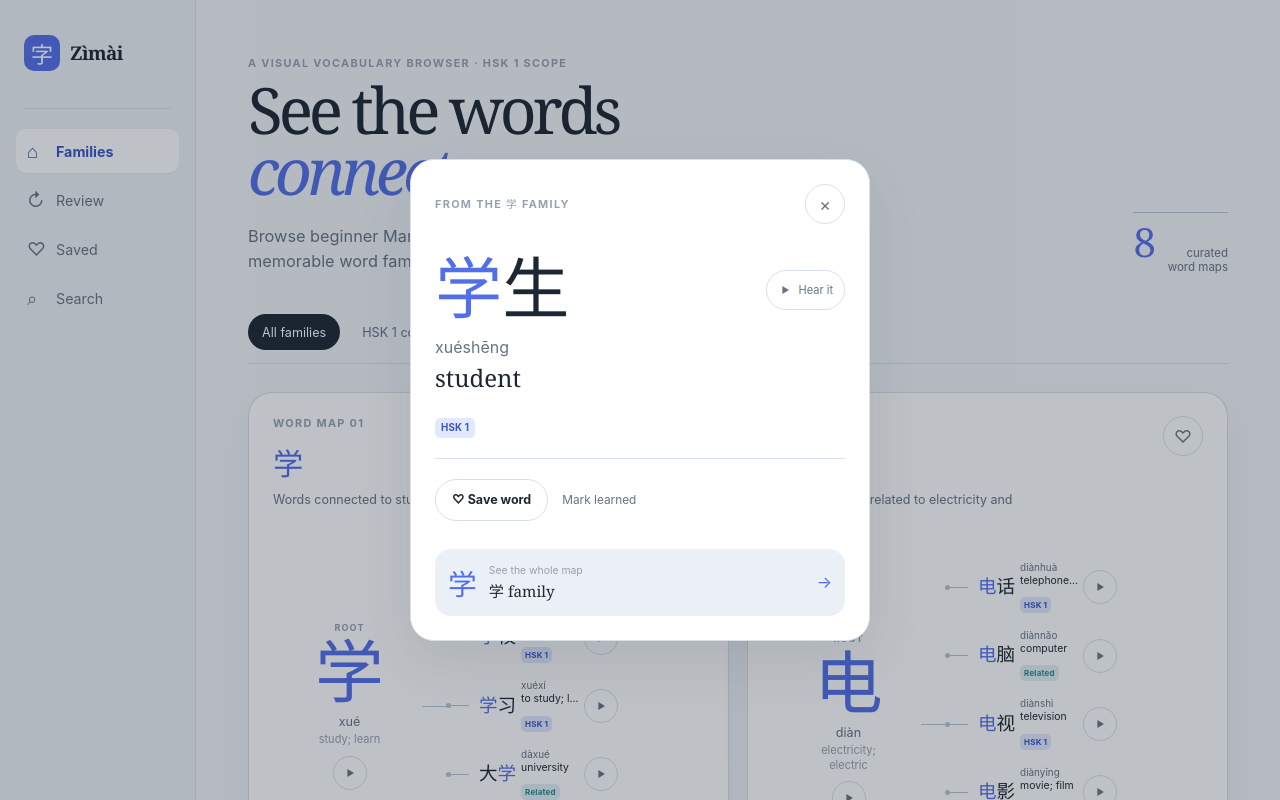
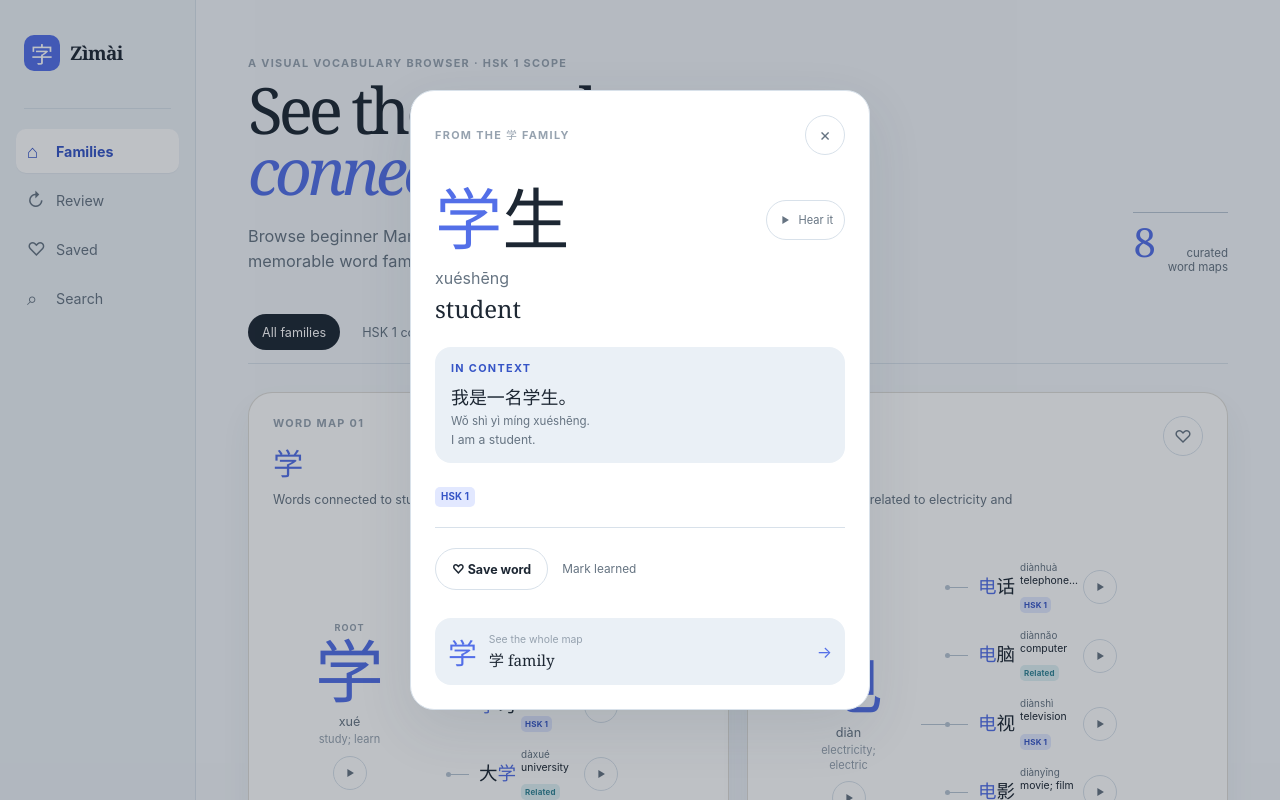
Before and after one commit to LenguajeLabs-design/zimai-mandarin, a React (Vite) app: page / in a window 1280 px wide. Both pictures are taken after a click on the button "学生". Shown: the top 800 px of the page. Built offline with nearby package versions, Linux system fonts and the light colour scheme.

Commit message:
Start HSK 1 context layer

```diff
--- a/src/components/QuickView.tsx
+++ b/src/components/QuickView.tsx
@@ -22,6 +22,7 @@ export function QuickView({ word, family, root, saved, learned, onClose, onToggl
       <div className="quick-view__topline"><span className="eyebrow">From the {family.title}</span><button className="icon-button" type="button" onClick={onClose} aria-label="Close word view">×</button></div>
       <div className="quick-view__word"><span className="quick-view__hanzi" lang="zh-CN">{highlightedCharacters(word.hanzi, root.hanzi).map(({ character, isRoot }, index) => <span className={isRoot ? 'root-char' : undefined} key={`${character}-${index}`}>{character}</span>)}</span><AudioButton audioKey={word.audioKey} text={word.hanzi} playingKey={audio.playingKey} onPlay={audio.onPlay} onStop={audio.onStop} label={`Play audio for ${word.hanzi}`} /></div>
       <p className="quick-view__pinyin">{word.pinyin}</p><p className="quick-view__gloss">{word.gloss}</p>
+      {word.examples?.[0] && <div className="quick-view__example"><p className="eyebrow">In context</p><p className="quick-view__example-hanzi" lang="zh-CN">{word.examples[0].hanzi}</p><p className="quick-view__example-pinyin">{word.examples[0].pinyin}</p><p className="quick-view__example-gloss">{word.examples[0].gloss}</p></div>}
       <div className="quick-view__status"><StatusBadge label={word.hskLevel} />{word.isExtension && word.extensionReason && <p>{word.extensionReason}</p>}</div>
       <div className="quick-view__actions"><button className={`button button--secondary${saved ? ' is-selected' : ''}`} type="button" onClick={onToggleSaved}>{saved ? '♥ Saved word' : '♡ Save word'}</button><button className={`learn-button${learned ? ' is-learned' : ''}`} type="button" onClick={onToggleLearned}>{learned ? '✓ Learned' : 'Mark learned'}</button></div>
       <button className="family-link" type="button" onClick={onClose}><span className="family-link__character" lang="zh-CN">{root.hanzi}</span><span><small>See the whole map</small><strong>{family.title}</strong></span><span aria-hidden="true">→</span></button>
--- a/src/content/content.json
+++ b/src/content/content.json
@@ -110,16 +110,16 @@
     }
   ],
   "words": [
-    { "id": "word-xuesheng", "hanzi": "学生", "pinyin": "xuéshēng", "toneNumbers": [2, 1], "gloss": "student", "hskLevel": "HSK 1", "isExtension": false, "familyId": "family-xue", "rootCharacterIds": ["char-xue"], "audioKey": "word-xuesheng" },
-    { "id": "word-xuexiao", "hanzi": "学校", "pinyin": "xuéxiào", "toneNumbers": [2, 4], "gloss": "school", "hskLevel": "HSK 1", "isExtension": false, "familyId": "family-xue", "rootCharacterIds": ["char-xue"], "audioKey": "word-xuexiao" },
-    { "id": "word-xuexi", "hanzi": "学习", "pinyin": "xuéxí", "toneNumbers": [2, 2], "gloss": "to study; learn", "hskLevel": "HSK 1", "isExtension": false, "familyId": "family-xue", "rootCharacterIds": ["char-xue"], "audioKey": "word-xuexi" },
+    { "id": "word-xuesheng", "hanzi": "学生", "pinyin": "xuéshēng", "toneNumbers": [2, 1], "gloss": "student", "hskLevel": "HSK 1", "isExtension": false, "familyId": "family-xue", "rootCharacterIds": ["char-xue"], "audioKey": "word-xuesheng", "examples": [{ "hanzi": "我是一名学生。", "pinyin": "Wǒ shì yì míng xuéshēng.", "gloss": "I am a student." }] },
+    { "id": "word-xuexiao", "hanzi": "学校", "pinyin": "xuéxiào", "toneNumbers": [2, 4], "gloss": "school", "hskLevel": "HSK 1", "isExtension": false, "familyId": "family-xue", "rootCharacterIds": ["char-xue"], "audioKey": "word-xuexiao", "examples": [{ "hanzi": "我在学校学习。", "pinyin": "Wǒ zài xuéxiào xuéxí.", "gloss": "I study at school." }] },
+    { "id": "word-xuexi", "hanzi": "学习", "pinyin": "xuéxí", "toneNumbers": [2, 2], "gloss": "to study; learn", "hskLevel": "HSK 1", "isExtension": false, "familyId": "family-xue", "rootCharacterIds": ["char-xue"], "audioKey": "word-xuexi", "examples": [{ "hanzi": "我喜欢学习中文。", "pinyin": "Wǒ xǐhuān xuéxí Zhōngwén.", "gloss": "I like studying Chinese." }] },
     { "id": "word-daxue", "hanzi": "大学", "pinyin": "dàxué", "toneNumbers": [4, 2], "gloss": "university", "hskLevel": "Related", "isExtension": true, "extensionReason": "Useful extension for the 学 family; verify against the selected HSK source.", "familyId": "family-xue", "rootCharacterIds": ["char-xue"], "audioKey": "word-daxue" },
     { "id": "word-shuxue", "hanzi": "数学", "pinyin": "shùxué", "toneNumbers": [4, 2], "gloss": "mathematics", "hskLevel": "Related", "isExtension": true, "extensionReason": "Useful extension for the 学 family; verify against the selected HSK source.", "familyId": "family-xue", "rootCharacterIds": ["char-xue"], "audioKey": "word-shuxue" },
 
-    { "id": "word-dianhua", "hanzi": "电话", "pinyin": "diànhuà", "toneNumbers": [4, 4], "gloss": "telephone; phone", "hskLevel": "HSK 1", "isExtension": false, "familyId": "family-dian", "rootCharacterIds": ["char-dian"], "audioKey": "word-dianhua" },
+    { "id": "word-dianhua", "hanzi": "电话", "pinyin": "diànhuà", "toneNumbers": [4, 4], "gloss": "telephone; phone", "hskLevel": "HSK 1", "isExtension": false, "familyId": "family-dian", "rootCharacterIds": ["char-dian"], "audioKey": "word-dianhua", "examples": [{ "hanzi": "这是我的电话。", "pinyin": "Zhè shì wǒ de diànhuà.", "gloss": "This is my phone number." }] },
     { "id": "word-diannao", "hanzi": "电脑", "pinyin": "diànnǎo", "toneNumbers": [4, 3], "gloss": "computer", "hskLevel": "Related", "isExtension": true, "extensionReason": "Common modern-life extension; verify against the selected HSK source.", "familyId": "family-dian", "rootCharacterIds": ["char-dian"], "audioKey": "word-diannao" },
-    { "id": "word-dianshi", "hanzi": "电视", "pinyin": "diànshì", "toneNumbers": [4, 4], "gloss": "television", "hskLevel": "HSK 1", "isExtension": false, "familyId": "family-dian", "rootCharacterIds": ["char-dian"], "audioKey": "word-dianshi" },
-    { "id": "word-dianying", "hanzi": "电影", "pinyin": "diànyǐng", "toneNumbers": [4, 3], "gloss": "movie; film", "hskLevel": "HSK 1", "isExtension": false, "familyId": "family-dian", "rootCharacterIds": ["char-dian"], "audioKey": "word-dianying" },
+    { "id": "word-dianshi", "hanzi": "电视", "pinyin": "diànshì", "toneNumbers": [4, 4], "gloss": "television", "hskLevel": "HSK 1", "isExtension": false, "familyId": "family-dian", "rootCharacterIds": ["char-dian"], "audioKey": "word-dianshi", "examples": [{ "hanzi": "我晚上看电视。", "pinyin": "Wǒ wǎnshang kàn diànshì.", "gloss": "I watch TV in the evening." }] },
+    { "id": "word-dianying", "hanzi": "电影", "pinyin": "diànyǐng", "toneNumbers": [4, 3], "gloss": "movie; film", "hskLevel": "HSK 1", "isExtension": false, "familyId": "family-dian", "rootCharacterIds": ["char-dian"], "audioKey": "word-dianying", "examples": [{ "hanzi": "我们一起看电影。", "pinyin": "Wǒmen yìqǐ kàn diànyǐng.", "gloss": "We watch a movie together." }] },
     { "id": "word-diantij", "hanzi": "电梯", "pinyin": "diàntī", "toneNumbers": [4, 1], "gloss": "elevator", "hskLevel": "Related", "isExtension": true, "extensionReason": "Useful everyday extension; verify against the selected HSK source.", "familyId": "family-dian", "rootCharacterIds": ["char-dian"], "audioKey": "word-diantij" },
 
     { "id": "word-nanren", "hanzi": "男人", "pinyin": "nánrén", "toneNumbers": [2, 2], "gloss": "man", "hskLevel": "Related", "isExtension": true, "extensionReason": "Clear beginner word-family extension; verify against the selected HSK source.", "familyId": "family-ren", "rootCharacterIds": ["char-ren"], "audioKey": "word-nanren" },
@@ -128,8 +128,8 @@
     { "id": "word-geren", "hanzi": "个人", "pinyin": "gèrén", "toneNumbers": [4, 2], "gloss": "individual; personal", "hskLevel": "Related", "isExtension": true, "extensionReason": "Useful extension for the 人 family; verify against the selected HSK source.", "familyId": "family-ren", "rootCharacterIds": ["char-ren"], "audioKey": "word-geren" },
     { "id": "word-waiguoren", "hanzi": "外国人", "pinyin": "wàiguórén", "toneNumbers": [4, 2, 2], "gloss": "foreigner", "hskLevel": "Related", "isExtension": true, "extensionReason": "Useful phrase-level extension; verify against the selected HSK source.", "familyId": "family-ren", "rootCharacterIds": ["char-ren"], "audioKey": "word-waiguoren" },
 
-    { "id": "word-kanshu", "hanzi": "看书", "pinyin": "kànshū", "toneNumbers": [4, 1], "gloss": "to read; read a book", "hskLevel": "HSK 1", "isExtension": false, "familyId": "family-kan", "rootCharacterIds": ["char-kan"], "audioKey": "word-kanshu" },
-    { "id": "word-kanjian", "hanzi": "看见", "pinyin": "kànjiàn", "toneNumbers": [4, 4], "gloss": "to see", "hskLevel": "HSK 1", "isExtension": false, "familyId": "family-kan", "rootCharacterIds": ["char-kan"], "audioKey": "word-kanjian" },
+    { "id": "word-kanshu", "hanzi": "看书", "pinyin": "kànshū", "toneNumbers": [4, 1], "gloss": "to read; read a book", "hskLevel": "HSK 1", "isExtension": false, "familyId": "family-kan", "rootCharacterIds": ["char-kan"], "audioKey": "word-kanshu", "examples": [{ "hanzi": "我喜欢看书。", "pinyin": "Wǒ xǐhuān kàn shū.", "gloss": "I like reading." }] },
+    { "id": "word-kanjian", "hanzi": "看见", "pinyin": "kànjiàn", "toneNumbers": [4, 4], "gloss": "to see", "hskLevel": "HSK 1", "isExtension": false, "familyId": "family-kan", "rootCharacterIds": ["char-kan"], "audioKey": "word-kanjian", "examples": [{ "hanzi": "我看见老师了。", "pinyin": "Wǒ kànjiàn lǎoshī le.", "gloss": "I saw the teacher." }] },
     { "id": "word-kanbing", "hanzi": "看病", "pinyin": "kànbìng", "toneNumbers": [4, 4], "gloss": "to see a doctor", "hskLevel": "Related", "isExtension": true, "extensionReason": "Useful everyday extension; verify against the selected HSK source.", "familyId": "family-kan", "rootCharacterIds": ["char-kan"], "audioKey": "word-kanbing" },
     { "id": "word-kanfa", "hanzi": "看法", "pinyin": "kànfǎ", "toneNumbers": [4, 3], "gloss": "opinion; view", "hskLevel": "Related", "isExtension": true, "extensionReason": "Useful meaning extension; verify against the selected HSK source.", "familyId": "family-kan", "rootCharacterIds": ["char-kan"], "audioKey": "word-kanfa" },
     { "id": "word-haokan", "hanzi": "好看", "pinyin": "hǎokàn", "toneNumbers": [3, 4], "gloss": "good-looking; nice to watch", "hskLevel": "Related", "isExtension": true, "extensionReason": "Useful beginner extension; verify against the selected HSK source.", "familyId": "family-kan", "rootCharacterIds": ["char-kan"], "audioKey": "word-haokan" },
--- a/src/content/validateContent.ts
+++ b/src/content/validateContent.ts
@@ -29,6 +29,7 @@ export function validateContent(data: ContentData): string[] {
     if (!familyIds.has(word.familyId)) errors.push(`Missing family for ${word.id}`)
     if (!word.rootCharacterIds.every((id) => characterIds.has(id))) errors.push(`Missing root reference for ${word.id}`)
     if (word.isExtension && !word.extensionReason) errors.push(`Related word without extensionReason: ${word.id}`)
+    if (word.hskLevel === 'HSK 1' && !word.examples?.length) errors.push(`HSK 1 word without an example sentence: ${word.id}`)
   })
   return errors
 }
--- a/src/styles/globals.css
+++ b/src/styles/globals.css
@@ -177,6 +177,11 @@ button:focus-visible, input:focus-visible { outline: 3px solid rgba(83, 111, 232
 .quick-view__hanzi { font-family: "Noto Sans SC", sans-serif; font-size: 4.2rem; line-height: 1; }
 .quick-view__pinyin { color: var(--text-secondary); font-size: 1rem; margin: 14px 0 4px; }
 .quick-view__gloss { font-family: Georgia, serif; font-size: 1.5rem; margin: 0; }
+.quick-view__example { background: var(--surface-muted); border-radius: var(--radius-md); margin-top: 22px; padding: 14px 16px 15px; }
+.quick-view__example .eyebrow { color: var(--accent-deep); margin-bottom: 8px; }
+.quick-view__example-hanzi { font-family: "Noto Sans SC", "PingFang SC", sans-serif; font-size: 1.12rem; margin: 0; }
+.quick-view__example-pinyin { color: var(--text-secondary); font-size: 0.72rem; margin: 5px 0 0; }
+.quick-view__example-gloss { color: var(--text-secondary); font-size: 0.76rem; line-height: 1.35; margin: 4px 0 0; }
 .quick-view__status { align-items: start; border-bottom: 1px solid var(--line); display: flex; gap: 12px; margin: 24px 0 20px; padding-bottom: 20px; }
 .quick-view__status p { color: var(--text-secondary); font-size: 0.74rem; line-height: 1.45; margin: -2px 0 0; }
 .quick-view__actions { display: flex; flex-wrap: wrap; gap: 10px; }
```
Also changed, not shown: src/content/types.ts (+16 -1 lines), 2 other files (tests, documents, lock files or other folders).
